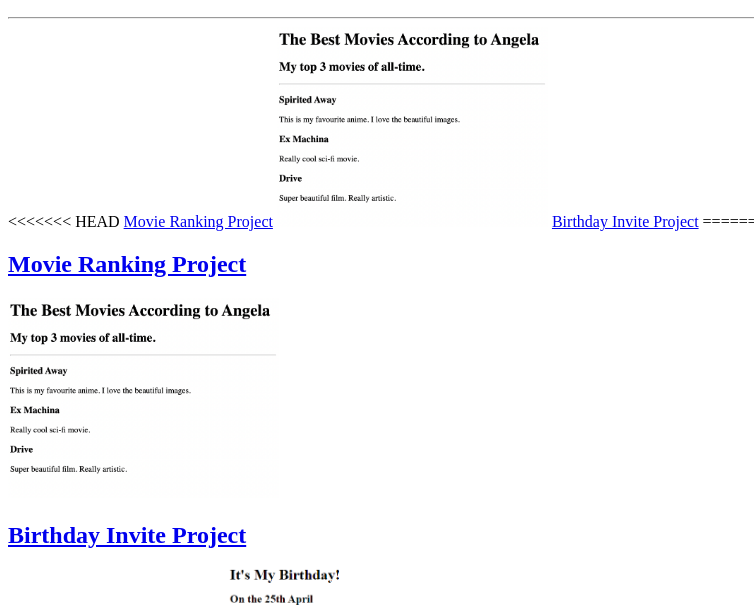
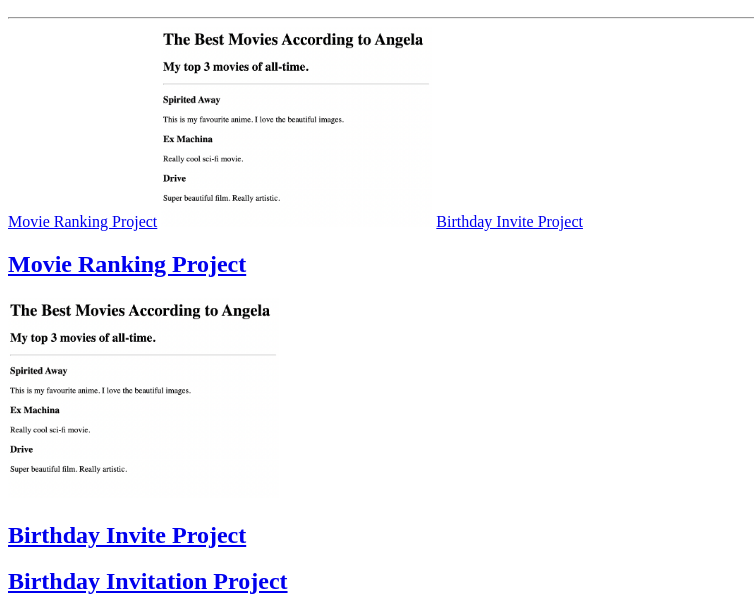
Before and after one commit to Alexander9944/html-portfolio, a plain HTML site: page index.html in a window 1280 px wide. Shown: the part 110-722 px from the top of the page, without its empty margins (0-754 px from the left). Drawn offline with Linux system fonts and the light colour scheme.

Commit message:
first commit

```diff
--- a/index.html
+++ b/index.html
@@ -10,15 +10,18 @@
         <h1>Alexander's Portfolio</h1>
         <h2>I'm a Web Developer</h2>
         <hr />
-<<<<<<< HEAD
+
         <a href="public/index.html">Movie Ranking Project</a>
         <img src="assets/images/movie-ranking.png"  height="200" alt="List of Favourite movies of different categories"/>
         <a href="public/birthday code.html">Birthday Invite Project</a>
-=======
+
         <h2><a href="public/index.html">Movie Ranking Project</a></h2>
         <img src="assets/images/movie-ranking.png"  height="200" alt="List of Favourite movies of different categories"/>
+
        <h2> <a href="public/birthday code.html">Birthday Invite Project</a></h2>
->>>>>>> 9e6d2d0 (first commit)
+
+       <h2> <a href="public/birthday code.html">Birthday Invitation Project</a></h2>
+
         <img src="assets/images/birthday.png" height="200 pixel" alt="Voilet coloured birthday cake with candles on it with baloon backgrounds" />
         <hr />
 <a href="public/about.html">About me</a>
```
